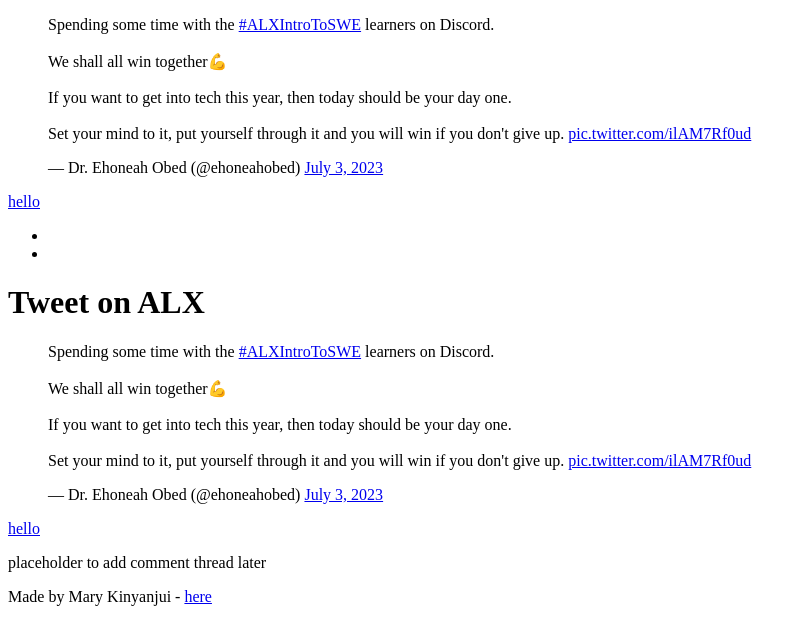
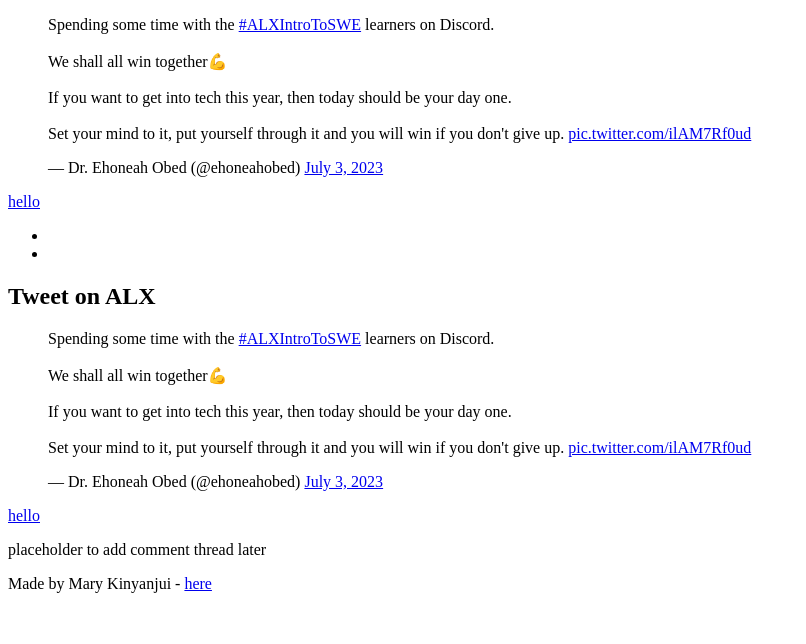
Before and after one commit to M6A2R5Y/alx_html_css, a plain HTML site: page html_basic/tweets.html in a window 1280 px wide. Shown: the whole page, without its empty margins (0-806 px from the left). Drawn offline with Linux system fonts and the light colour scheme.

Commit message:
corrections

```diff
--- a/html_basic/tweets.html
+++ b/html_basic/tweets.html
@@ -18,7 +18,7 @@
         </ul>
     </header>
     <main>
-        <h1>Tweet on ALX</h1>
+        <h2>Tweet on ALX</h2>
         <article>
             <blockquote class="twitter-tweet" data-theme="dark"><p lang="en" dir="ltr">Spending some time with the <a href="https://twitter.com/hashtag/ALXIntroToSWE?src=hash&amp;ref_src=twsrc%5Etfw">#ALXIntroToSWE</a> learners on Discord.<br><br>We shall all win together💪<br><br>If you want to get into tech this year, then today should be your day one.<br><br>Set your mind to it, put yourself through it and you will win if you don&#39;t give up. <a href="https://t.co/ilAM7Rf0ud">pic.twitter.com/ilAM7Rf0ud</a></p>&mdash; Dr. Ehoneah Obed (@ehoneahobed) <a href="https://twitter.com/ehoneahobed/status/1675954748300619776?ref_src=twsrc%5Etfw">July 3, 2023</a></blockquote> <script async src="https://platform.twitter.com/widgets.js" ></script>
              <a href="index.html">hello</a>
```
